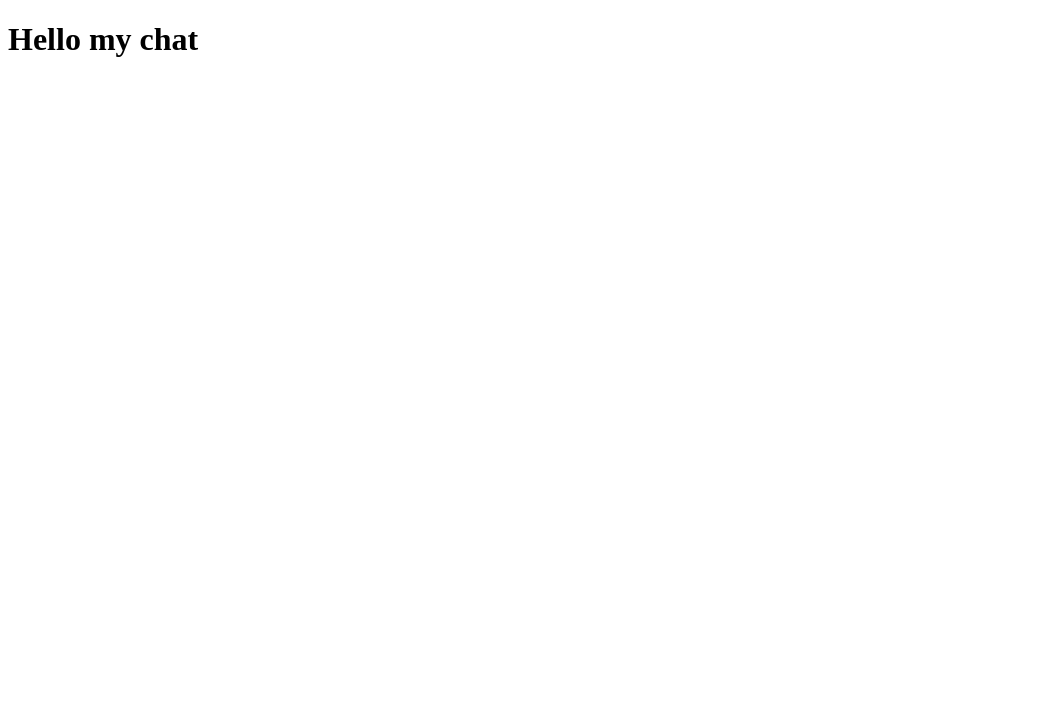
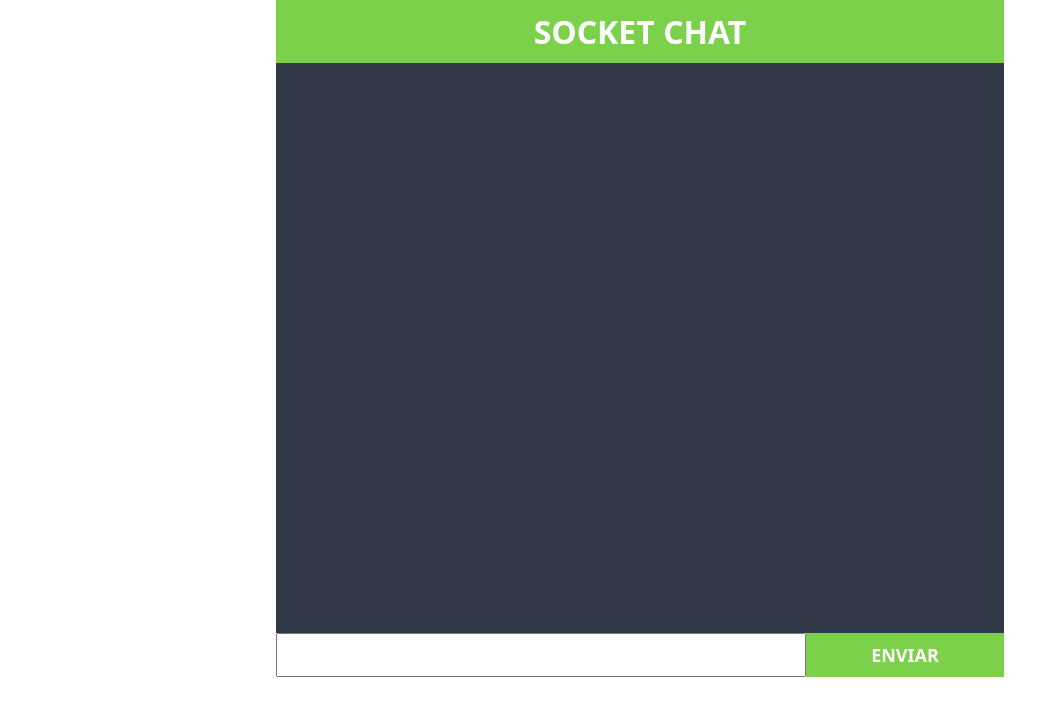
Before and after one commit to matdevz/SOCKET-CHAT, a plain HTML site: page client/index.html in a window 1280 px wide. Shown: the whole page, without its empty margins (0-1059 px from the left). Drawn offline with Linux system fonts and the light colour scheme.

Commit message:
feat: create the base project

```diff
--- a/client/index.html
+++ b/client/index.html
@@ -4,9 +4,24 @@
 		<meta charset="UTF-8" />
 		<meta http-equiv="X-UA-Compatible" content="IE=edge" />
 		<meta name="viewport" content="width=device-width, initial-scale=1.0" />
+
+		<link rel="stylesheet" href="./styles/style.css" />
 		<title>SOCKET CHAT</title>
 	</head>
 	<body>
-		<h1>Hello my chat</h1>
+		<header class="header">
+			<h1>SOCKET CHAT</h1>
+		</header>
+
+		<main class="main">
+			<section class="main__messages"></section>
+
+			<form class="main__send-form" action="event.preventDefault()">
+				<input class="main__send-message" type="text" />
+				<button class="main__send-btn">ENVIAR</button>
+			</form>
+		</main>
+
+		<script src="./scripts/index.js"></script>
 	</body>
 </html>
--- /dev/null
+++ b/client/styles/style.css
@@ -0,0 +1,48 @@
+* {
+	margin: 0;
+	padding: 0;
+	box-sizing: border-box;
+	font-family: system-ui, -apple-system, BlinkMacSystemFont, 'Segoe UI',
+		Roboto, Oxygen, Ubuntu, Cantarell, 'Open Sans', 'Helvetica Neue',
+		sans-serif;
+}
+
+.header {
+	display: flex;
+	align-items: center;
+	justify-content: center;
+	color: #fff;
+	background-color: #7bd14a;
+	padding: 10px 20px;
+	max-width: 728px;
+	margin: 0 auto;
+}
+.main {
+	max-width: 728px;
+	margin: 0 auto;
+	height: 570px;
+}
+.main__messages {
+	width: 100%;
+	height: 100%;
+	background-color: #323946;
+}
+.main__send-form {
+	width: 100%;
+	display: flex;
+	justify-content: space-around;
+}
+.main__send-message {
+	font-size: 18px;
+	outline: none;
+	padding: 8px;
+	width: 80%;
+}
+.main__send-btn {
+	width: 30%;
+	color: #fff;
+	background-color: #7bd14a;
+	font-weight: bold;
+	border: none;
+	font-size: 18px;
+}
--- a/server/src/index.js
+++ b/server/src/index.js
@@ -10,3 +10,5 @@ app.get('/chats', (req, res) => {
 	res.send('My chat ');
 });
 const server = app.listen(process.env.PORT, () => console.log());
+
+const io = socketIO(server);
```
Also changed, not shown: client/scripts/index.js (added).
